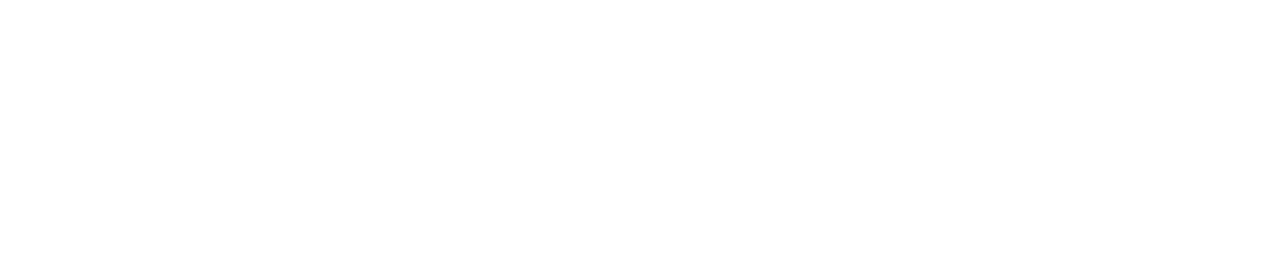
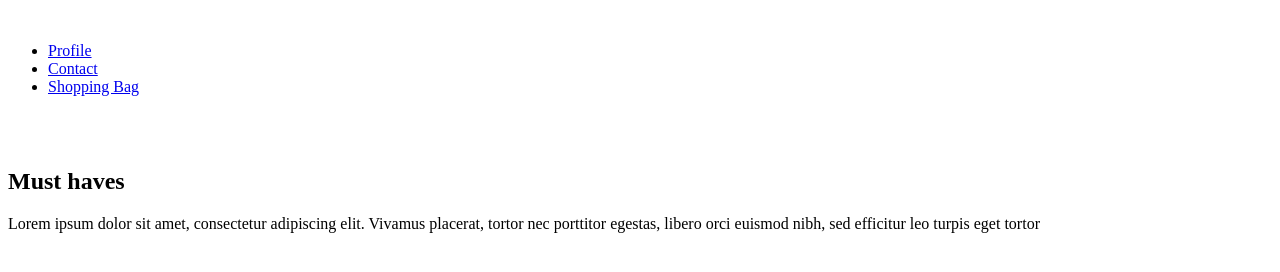
Before and after one commit to raymond-chao/responsive-navbar, a plain HTML site: page index.html in a window 1280 px wide. Drawn offline with Linux system fonts and the light colour scheme.

Commit message:
html scratch

```diff
--- a/index.html
+++ b/index.html
@@ -3,9 +3,39 @@
 <head>
     <meta charset="UTF-8">
     <meta name="viewport" content="width=device-width, initial-scale=1.0">
-    <title>Document</title>
+    <title>Responsive Navigationbar</title>
 </head>
 <body>
-
+    <header class="navbar-header">
+        <div class="navbar-container">
+            <a href="index.html" class="logo-link">
+                <img class="logo" src="" alt="">
+            </a>
+            <nav class="header-container-navbar" aria-label="Navbar">
+                <ul class="nav-list">
+                    <li class="nav-item"><a href="#profile" class="nav-link">Profile</a></li>
+                    <li class="nav-item"><a href="#contact" class="nav-link">Contact</a></li>
+                    <li class="nav-item"><a href="#shoppingbag" class="nav-link">Shopping Bag</a></li>
+                </ul>
+                <img class="" src="" alt="">
+            </nav>
+        </div>
+    </header>
+    <main>
+        <section class="clothes-img-section">
+            <div class="clothes-img-section-container">
+                <img class="" src="" alt="">
+            </div>
+        </section>
+        <section class="clothes-section">
+            <div class="clothes-container">
+                <h1 class="clothes-header">Must haves</h1>
+                <p class="clothes-text">Lorem ipsum dolor sit amet, consectetur adipiscing elit.
+                     Vivamus placerat, tortor nec porttitor egestas, libero orci euismod nibh,
+                     sed efficitur leo turpis eget tortor</p>
+            </div>
+        </section>
+    </main>
+    </section>
 </body>
 </html>
```
